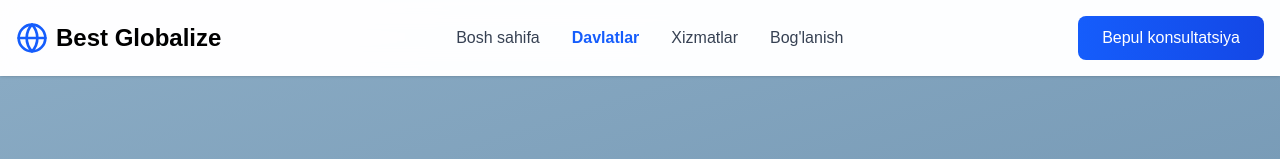
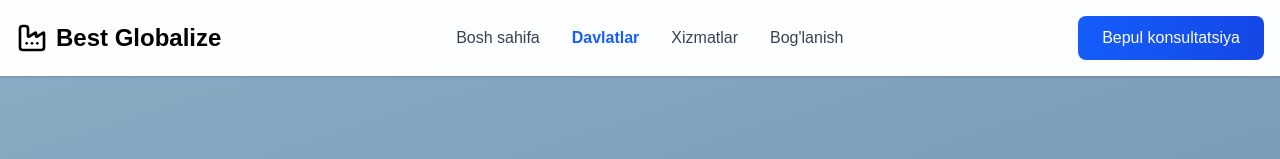
Before and after one commit to islome/migration, a Next.js app: page /countries in a window 1280 px wide. Shown: the top 159 px of the page. Built offline with nearby package versions, Linux system fonts and the light colour scheme.

Commit message:
logo upgraded and color

```diff
--- a/app/countries/page.tsx
+++ b/app/countries/page.tsx
@@ -11,6 +11,7 @@ import {
   MessageCircle,
   Phone,
   Mail,
+  FactoryIcon,
 } from "lucide-react";
 
 export default function CountriesPage() {
@@ -23,7 +24,7 @@ export default function CountriesPage() {
       <header className="bg-white/80 backdrop-blur-md shadow-sm sticky top-0 z-50">
         <nav className="container mx-auto px-4 py-4 flex justify-between items-center">
           <Link href="/" className="flex items-center space-x-2">
-            <Globe className="w-8 h-8 text-blue-600" />
+            <FactoryIcon className="w-8 h-8 text-black" />
             <span className="text-2xl font-bold bg-black bg-clip-text text-transparent">
               Best Globalize
             </span>
--- a/app/page.tsx
+++ b/app/page.tsx
@@ -9,6 +9,7 @@ import {
   Phone,
   Mail,
   MapPin,
+  Factory,
 } from "lucide-react";
 import Link from "next/link";
 
@@ -21,7 +22,7 @@ export default function Home() {
       <header className="bg-white/80 backdrop-blur-md shadow-sm sticky top-0 z-50">
         <nav className="container mx-auto px-4 py-4 flex justify-between items-center">
           <div className="flex items-center space-x-2">
-            <Globe className="w-8 h-8 text-blue-600" />
+            <Factory className="w-8 h-8 text-black" />
             <span className="text-2xl font-bold bg-black bg-clip-text text-transparent">
               Best Globalize
             </span>
```
